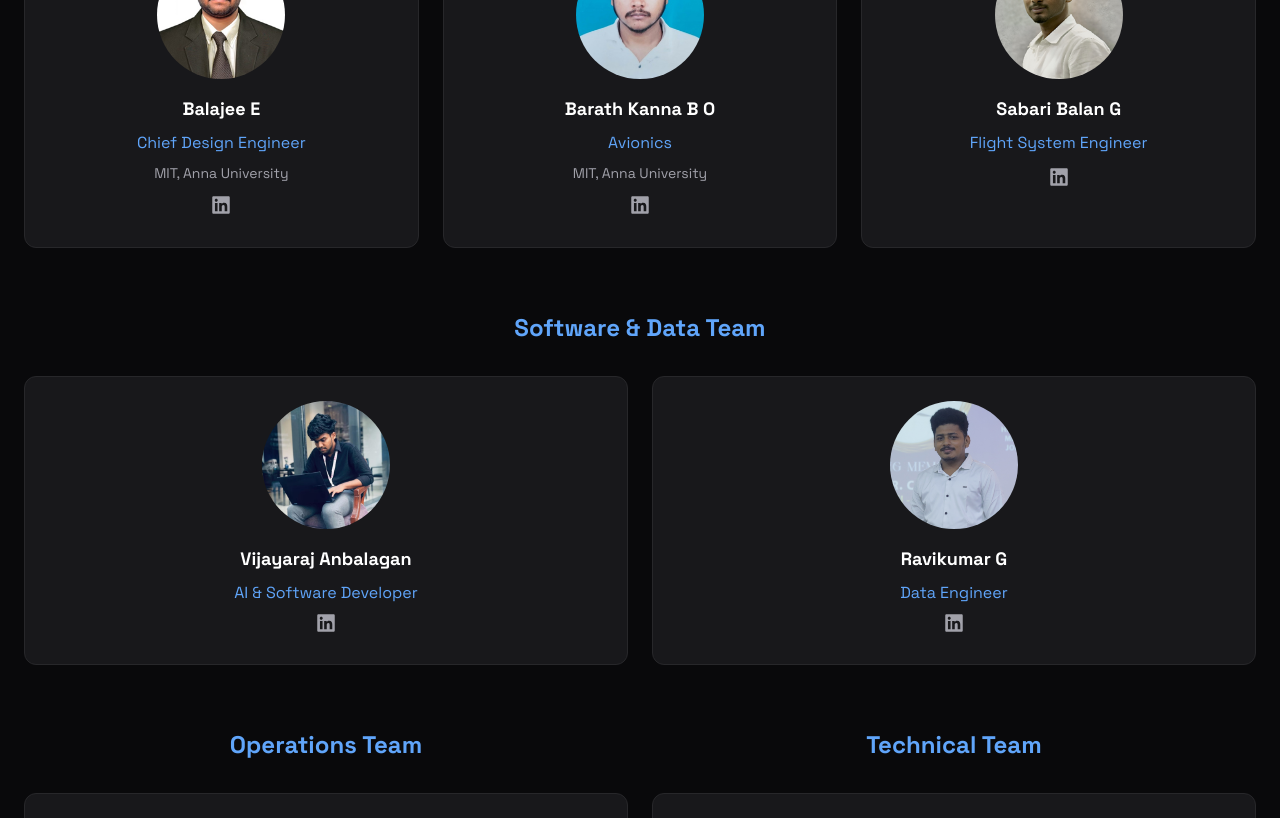
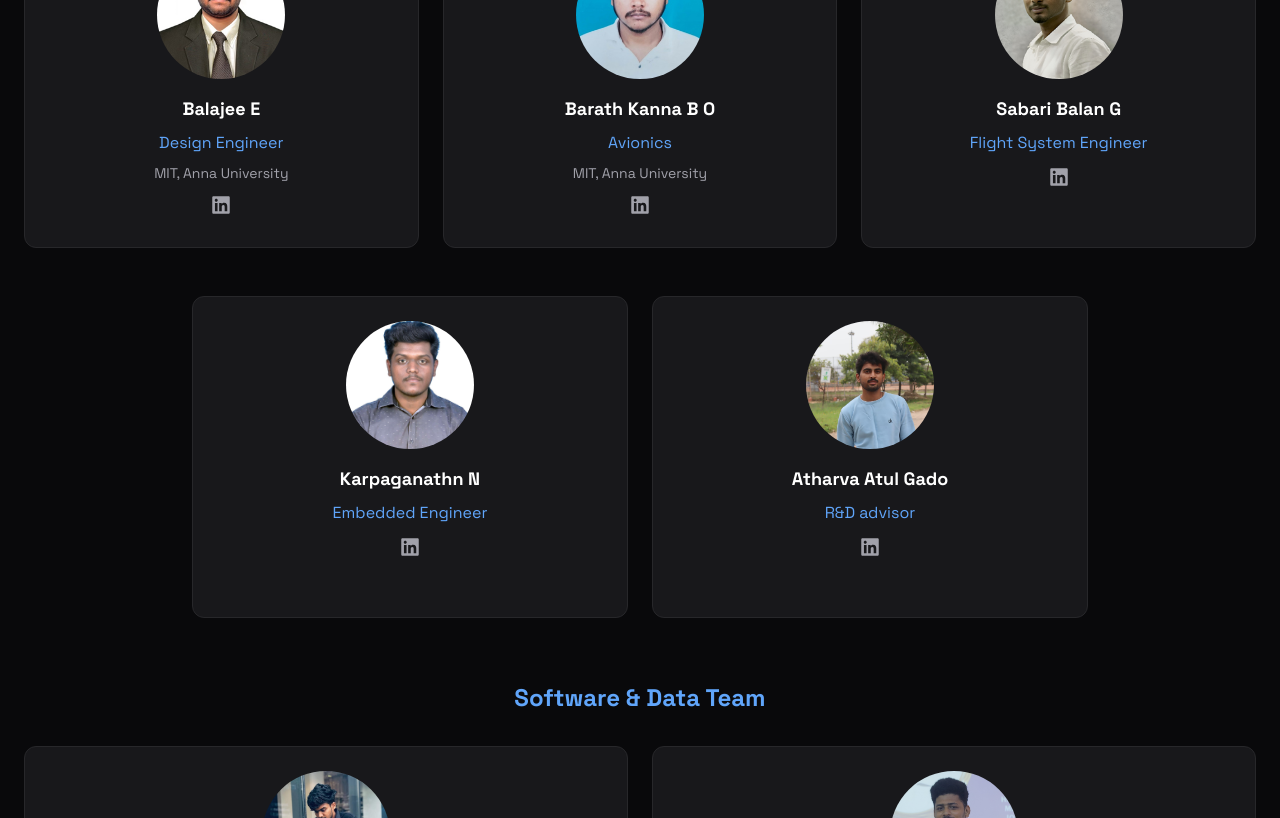
Before and after one commit to Vijayaraj-Anbalagan/dat2, a Next.js app: page /team in a window 1280 px wide. Shown: the part 2860-3678 px from the top of the page. Built offline with nearby package versions, Linux system fonts and the light colour scheme.

Commit message:
small ui changes

```diff
--- a/src/app/page.tsx
+++ b/src/app/page.tsx
@@ -268,7 +268,7 @@ const LogoShowcase = () => {
     "/logo/haps-alliance.png",
     // "/logo/vaanam.png",
     // "/logo/MSME.png",
-    "/logo/IN-SPACe_Logo.png",
+    // "/logo/IN-SPACe_Logo.png",
     "/logo/SI.png",
     "/logo/TAA.png",
     "/logo/startup tn.png",
@@ -280,7 +280,7 @@ const LogoShowcase = () => {
       <p className="text-center text-md text-white">
         Supported and Partnered with
       </p>
-      <div className="mt-8 grid grid-cols-4 sm:grid-cols-3 md:grid-cols-4 lg:grid-cols-8       gap-8 items-center">
+      <div className="mt-8 grid grid-cols-4 sm:grid-cols-3 md:grid-cols-4 lg:grid-cols-6       gap-8 items-center">
         {logos.map((logo, index) => (
           <div
             key={`logo-${index}`}
--- a/src/app/product/page.tsx
+++ b/src/app/product/page.tsx
@@ -122,7 +122,7 @@ export default function ProductPage() {
         Explore our suite of high-altitude, plug-and-play aerospace hardware designed for mission-critical operations.
           </p>
         </div>
-      <div className="w-full max-w-[95%] sm:max-w-[85%] lg:max-w-[75%] mx-auto mt-16 sm:mt-24 md:mt-30 mb-16 px-4">
+      {/* <div className="w-full max-w-[95%] sm:max-w-[85%] lg:max-w-[75%] mx-auto mt-16 sm:mt-24 md:mt-30 mb-16 px-4">
         {solutions.map((product, index) => (
           <div key={index}>
             <ProductRow product={product} index={index} />
@@ -137,7 +137,19 @@ export default function ProductPage() {
             )}
           </div>
         ))}
-      </div>{/* Call to Action */}
+      </div>Call to Action */}
+           <div className="bg-black px-4 pb-4 lg:hidden">
+          <button className="w-full bg-gradient-to-r from-blue-500 via-violet-500 to-pink-500 text-white px-6 py-2 font-medium transition-all duration-300 hover:bg-black hover:text-white hover:border hover:border-white hover:shadow-lg">
+            Enquire Now
+          </button>
+        </div>
+
+          <div className="hidden  lg:flex items-center justify-center mt-8 mb-8">
+            <button className="bg-gradient-to-r from-blue-500 via-violet-500 to-pink-500 text-white px-6 py-2 font-medium transition-all duration-300 hover:bg-black hover:text-white hover:border hover:border-white hover:shadow-lg">
+              Enquire Now
+            </button>
+          </div>
+
       <section className="py-20 relative bg-gradient-to-r from-blue-500/10 via-violet-500/10 to-pink-500/10">
         <div className="container mx-auto px-6 text-center">
           <h2 className="text-4xl font-bold mb-6 text-white">
--- a/src/app/team/page.tsx
+++ b/src/app/team/page.tsx
@@ -113,7 +113,7 @@ const TeamsPage = () => {
       },
       {
         name: "Balajee E",
-        role: "Chief Design Engineer",
+        role: "Design Engineer",
         education: "MIT, Anna University",
         linkedin: "https://www.linkedin.com/in/balajee-e-a35755230/",
         image: "/team/balaji.png"
@@ -131,6 +131,20 @@ const TeamsPage = () => {
         linkedin: "https://www.linkedin.com/in/sabaribalan1710/",
         education: " ",
         image: "/team/sabari.png"
+      },
+        {
+        name: "Karpaganathn N",
+        role: "Embedded Engineer",
+        linkedin: "https://www.linkedin.com/in/karpaganathan-nagendran-5791551/",
+        education: " ",
+        image: "/team/karpagaanathan.jpg"
+      },
+        {
+        name: "Atharva Atul Gado",
+        role: "R&D advisor",
+        linkedin: "https://www.linkedin.com/in/atharva-atul-gado-516ba81b8/",
+        education: " ",
+        image: "/team/atul.jpg"
       }
 
     ],
@@ -410,8 +424,10 @@ const TeamsPage = () => {
           {/* Aerospace Team */}
           <div className="mb-16">
             <h3 className="text-2xl font-bold mb-8 text-blue-400 text-center justify-center items-center">Aerospace Engineering Team</h3>
-            <div className="grid md:grid-cols-3 gap-6 ">
-              {teamMembers.aerospace.map((member, index) => (
+         <div className="space-y-12">
+  {/* First 6 in 3-column grid */}
+  <div className="grid md:grid-cols-3 gap-6">
+    {teamMembers.aerospace.slice(0, 6).map((member, index) => (
       <motion.div
         key={member.name}
         initial={{ opacity: 0, y: 20 }}
@@ -429,15 +445,11 @@ const TeamsPage = () => {
             </div>
 
             <div className="text-center">
-                        <h3 className="text-lg font-bold mb-2 text-white">
-                          {member.name}
-                        </h3>
+              <h3 className="text-lg font-bold mb-2 text-white">{member.name}</h3>
               <p className="text-blue-400 mb-2">{member.role}</p>
               {member.education && (
-                          <p className="text-zinc-400 text-sm mb-3">{member.education }</p>
+                <p className="text-zinc-400 text-sm mb-3">{member.education}</p>
               )}
-
-
               <a
                 href={member.linkedin}
                 className="inline-flex items-center justify-center text-zinc-400 hover:text-blue-400 transition-colors"
@@ -450,6 +462,46 @@ const TeamsPage = () => {
       </motion.div>
     ))}
   </div>
+
+  {/* Last 2 centered in a flex row */}
+  <div className="grid grid-cols-1 sm:grid-cols-2 justify-center gap-6 max-w-4xl mx-auto">
+    {teamMembers.aerospace.slice(6).map((member, index) => (
+      <motion.div
+        key={member.name}
+        initial={{ opacity: 0, y: 20 }}
+        whileInView={{ opacity: 1, y: 0 }}
+        transition={{ delay: index * 0.1 }}
+      >
+        <CardWrapper>
+          <div className="p-6 h-[320px]">
+            <div className="w-32 h-32 mx-auto mb-4 rounded-full overflow-hidden">
+              <img
+                src={member.image}
+                alt={member.name}
+                className="w-full h-full object-cover"
+              />
+            </div>
+
+            <div className="text-center">
+              <h3 className="text-lg font-bold mb-2 text-white">{member.name}</h3>
+              <p className="text-blue-400 mb-2">{member.role}</p>
+              {member.education && (
+                <p className="text-zinc-400 text-sm mb-3">{member.education}</p>
+              )}
+              <a
+                href={member.linkedin}
+                className="inline-flex items-center justify-center text-zinc-400 hover:text-blue-400 transition-colors"
+              >
+                <FaLinkedin className="w-5 h-5" />
+              </a>
+            </div>
+          </div>
+        </CardWrapper>
+      </motion.div>
+    ))}
+  </div>
+</div>
+
           </div>
 
           {/* Software Team */}
--- a/src/components/Gallery.tsx
+++ b/src/components/Gallery.tsx
@@ -6,9 +6,9 @@ import { Dialog, DialogContent } from "@/components/ui/dialog";
 
 const imageList = [
   "/solutions/gallery-6.jpg",
-  "/solutions/gallery-7.jpg",
-  "/solutions/gallery-8.jpg",
-  "/solutions/gallery-1.png",
+  // "/solutions/gallery-7.jpg",
+  // "/solutions/gallery-8.jpg",
+  // "/solutions/gallery-1.png",
   "/solutions/gallery-5.jpg",
 ];
 
@@ -24,7 +24,7 @@ export const StaticGallery = () => {
 
         <div className="max-w-6xl mx-auto px-4">
           {/* First Row: 3 images */}
-          <div className="grid grid-cols-1 sm:grid-cols-2 lg:grid-cols-3 gap-4 mb-4">
+          <div className="grid grid-cols-1 sm:grid-cols-2 lg:grid-cols-2 gap-4 mb-4">
             {imageList.slice(0, 3).map((src, index) => (
               <div
                 key={index}
```
Also changed, not shown: public/team/atul.jpg (added), public/team/karpagaanathan.jpg (added). Lines whose indentation alone changed are shown as unchanged.
